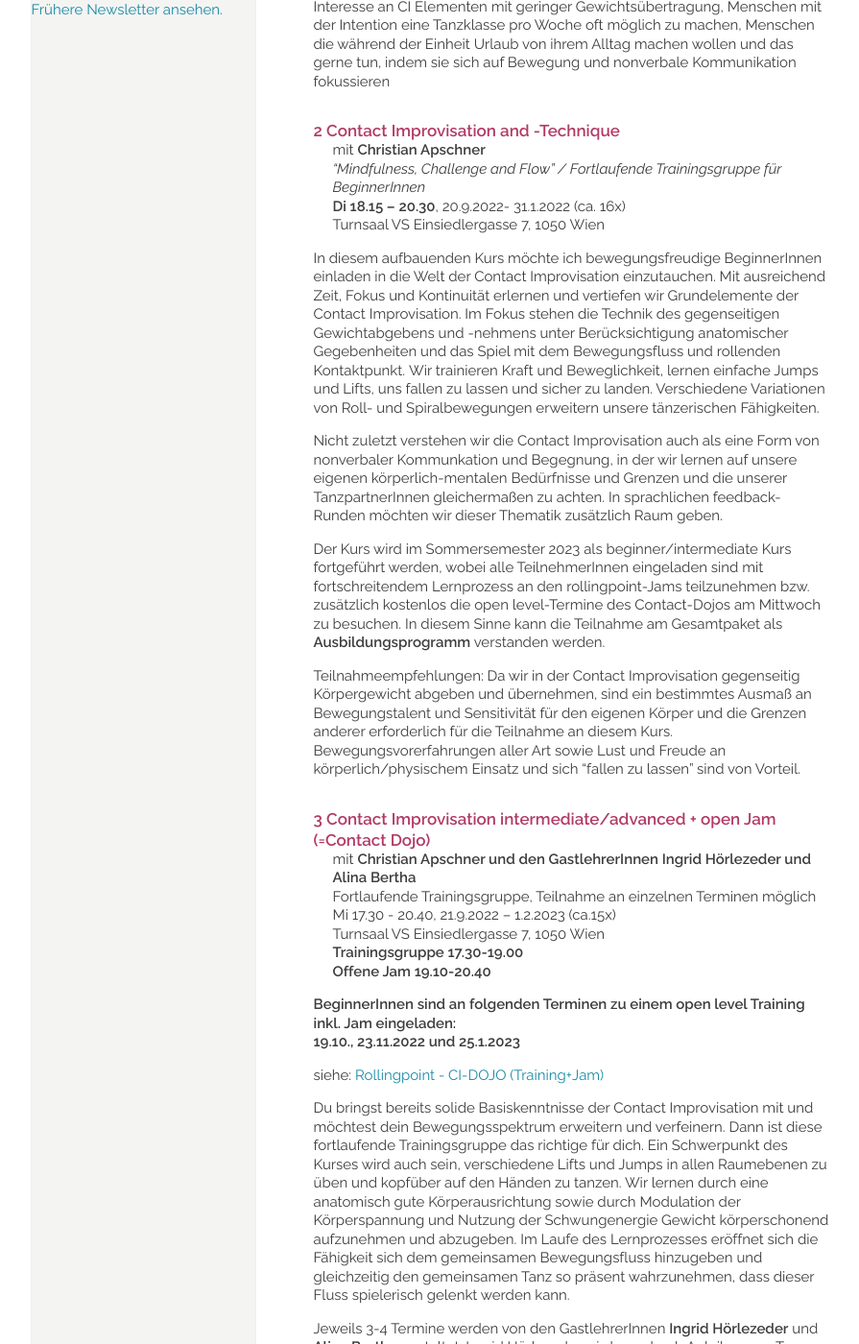
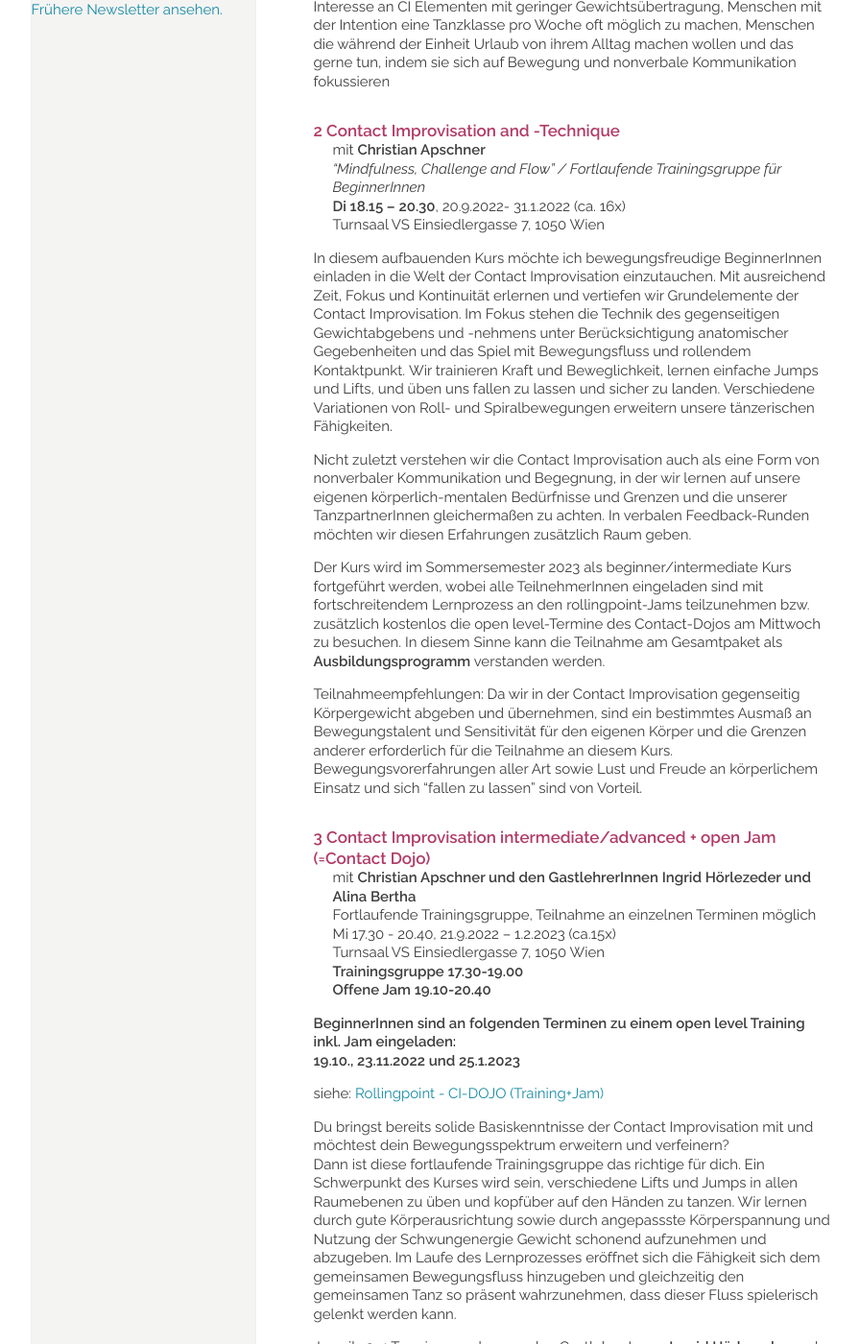
Before and after one commit to manulari/rollingpointat, a Jekyll site: the page built from _pages_de/kurse.md, in a window 1280 px wide and 1400 px high, scrolled down 1256 px. Shown: the whole window at 96% size, without its empty margins (152-1047 px from the left). Built offline with Jekyll 4.4.1, drawn with Linux system fonts in a browser that asks for light colours; comment, search, counter and statistics services are not loaded.

Commit message:
Update page (de) “kurse”

```diff
--- a/_pages_de/kurse.md
+++ b/_pages_de/kurse.md
@@ -47,13 +47,13 @@ mit **Christian Apschner**\
 **Di 18.15 – 20.30**, 20.9.2022- 31.1.2022 (ca. 16x)\
 Turnsaal VS Einsiedlergasse 7, 1050 Wien
 
-In diesem aufbauenden Kurs möchte ich bewegungsfreudige BeginnerInnen einladen in die Welt der Contact Improvisation einzutauchen. Mit ausreichend Zeit, Fokus und Kontinuität erlernen und vertiefen wir Grundelemente der Contact Improvisation. Im Fokus stehen die Technik des gegenseitigen Gewichtabgebens und -nehmens unter Berücksichtigung anatomischer Gegebenheiten und das Spiel mit dem Bewegungsfluss und rollenden Kontaktpunkt. Wir trainieren Kraft und Beweglichkeit, lernen einfache Jumps und Lifts, uns fallen zu lassen und sicher zu landen. Verschiedene Variationen von Roll- und Spiralbewegungen erweitern unsere tänzerischen Fähigkeiten.
+In diesem aufbauenden Kurs möchte ich bewegungsfreudige BeginnerInnen einladen in die Welt der Contact Improvisation einzutauchen. Mit ausreichend Zeit, Fokus und Kontinuität erlernen und vertiefen wir Grundelemente der Contact Improvisation. Im Fokus stehen die Technik des gegenseitigen Gewichtabgebens und -nehmens unter Berücksichtigung anatomischer Gegebenheiten und das Spiel mit Bewegungsfluss und rollendem Kontaktpunkt. Wir trainieren Kraft und Beweglichkeit, lernen einfache Jumps und Lifts, und üben uns fallen zu lassen und sicher zu landen. Verschiedene Variationen von Roll- und Spiralbewegungen erweitern unsere tänzerischen Fähigkeiten.
 
-Nicht zuletzt verstehen wir die Contact Improvisation auch als eine Form von nonverbaler Kommunkation und Begegnung, in der wir lernen auf unsere eigenen körperlich-mentalen Bedürfnisse und Grenzen und die unserer TanzpartnerInnen gleichermaßen zu achten. In sprachlichen feedback-Runden möchten wir dieser Thematik zusätzlich Raum geben.
+Nicht zuletzt verstehen wir die Contact Improvisation auch als eine Form von nonverbaler Kommunikation und Begegnung, in der wir lernen auf unsere eigenen körperlich-mentalen Bedürfnisse und Grenzen und die unserer TanzpartnerInnen gleichermaßen zu achten. In verbalen Feedback-Runden möchten wir diesen Erfahrungen zusätzlich Raum geben.
 
 Der Kurs wird im Sommersemester 2023 als beginner/intermediate Kurs fortgeführt werden, wobei alle TeilnehmerInnen eingeladen sind mit fortschreitendem Lernprozess an den rollingpoint-Jams teilzunehmen bzw. zusätzlich kostenlos die open level-Termine des Contact-Dojos am Mittwoch zu besuchen. In diesem Sinne kann die Teilnahme am Gesamtpaket als **Ausbildungsprogramm** verstanden werden.
 
-Teilnahmeempfehlungen: Da wir in der Contact Improvisation gegenseitig Körpergewicht abgeben und übernehmen, sind ein bestimmtes Ausmaß an Bewegungstalent und Sensitivität für den eigenen Körper und die Grenzen anderer erforderlich für die Teilnahme an diesem Kurs. Bewegungsvorerfahrungen aller Art sowie Lust und Freude an körperlich/physischem Einsatz und sich "fallen zu lassen" sind von Vorteil.
+Teilnahmeempfehlungen: Da wir in der Contact Improvisation gegenseitig Körpergewicht abgeben und übernehmen, sind ein bestimmtes Ausmaß an Bewegungstalent und Sensitivität für den eigenen Körper und die Grenzen anderer erforderlich für die Teilnahme an diesem Kurs. Bewegungsvorerfahrungen aller Art sowie Lust und Freude an körperlichem Einsatz und sich "fallen zu lassen" sind von Vorteil.
 
 <div class="named-anchor" id="mi"></div>
 
@@ -71,7 +71,8 @@ Turnsaal VS Einsiedlergasse 7, 1050 Wien\
 
 siehe: [Rollingpoint - CI-DOJO (Training+Jam)](/dojo)
 
-Du bringst bereits solide Basiskenntnisse der Contact Improvisation mit und möchtest dein Bewegungsspektrum erweitern und verfeinern. Dann ist diese fortlaufende Trainingsgruppe das richtige für dich. Ein Schwerpunkt des Kurses wird auch sein, verschiedene Lifts und Jumps in allen Raumebenen zu üben und kopfüber auf den Händen zu tanzen. Wir lernen durch eine anatomisch gute Körperausrichtung sowie durch Modulation der Körperspannung und Nutzung der Schwungenergie Gewicht körperschonend aufzunehmen und abzugeben. Im Laufe des Lernprozesses eröffnet sich die Fähigkeit sich dem gemeinsamen Bewegungsfluss hinzugeben und gleichzeitig den gemeinsamen Tanz so präsent wahrzunehmen, dass dieser Fluss spielerisch gelenkt werden kann.
+Du bringst bereits solide Basiskenntnisse der Contact Improvisation mit und möchtest dein Bewegungsspektrum erweitern und verfeinern?\
+Dann ist diese fortlaufende Trainingsgruppe das richtige für dich. Ein Schwerpunkt des Kurses wird sein, verschiedene Lifts und Jumps in allen Raumebenen zu üben und kopfüber auf den Händen zu tanzen. Wir lernen durch gute Körperausrichtung sowie durch angepassste Körperspannung und Nutzung der Schwungenergie Gewicht schonend aufzunehmen und abzugeben. Im Laufe des Lernprozesses eröffnet sich die Fähigkeit sich dem gemeinsamen Bewegungsfluss hinzugeben und gleichzeitig den gemeinsamen Tanz so präsent wahrzunehmen, dass dieser Fluss spielerisch gelenkt werden kann.
 
 Jeweils 3-4 Termine werden von den GastlehrerInnen **Ingrid Hörlezeder** und **Alina Bertha** gestaltet. Ingrid Hörlezeder wird uns durch Anleihen aus Trager Psychophysicher Integration unterstützen mehr Leichtigkeit im Tanz zu finden und unsere Wahrnehmung weiter zu verfeinern. Alinas Training basiert auf zeitgenössicher Tanztechnik mit dem Fokus auf Bewegungsfluss und Elementen des breakdance.
 
```
